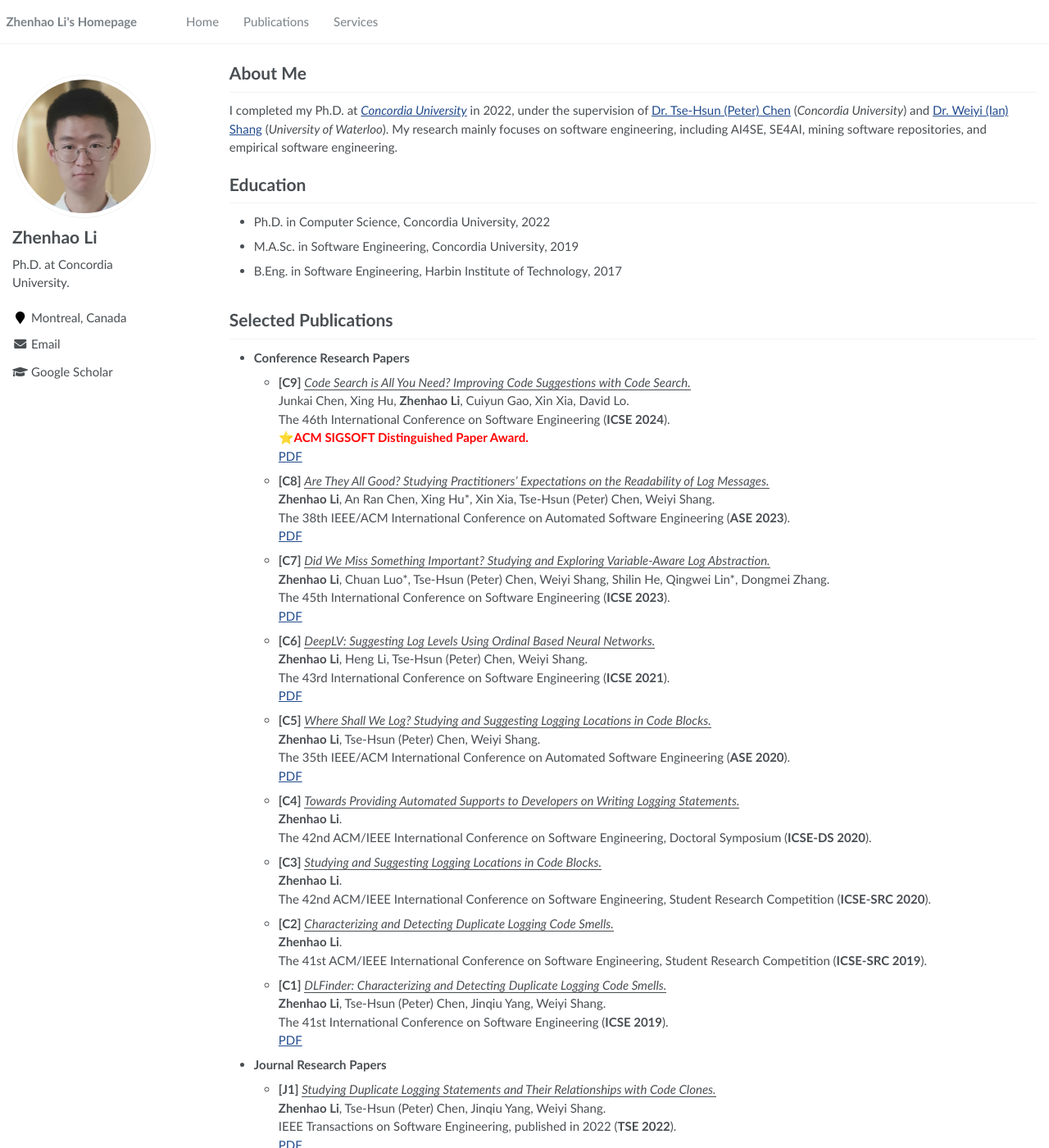
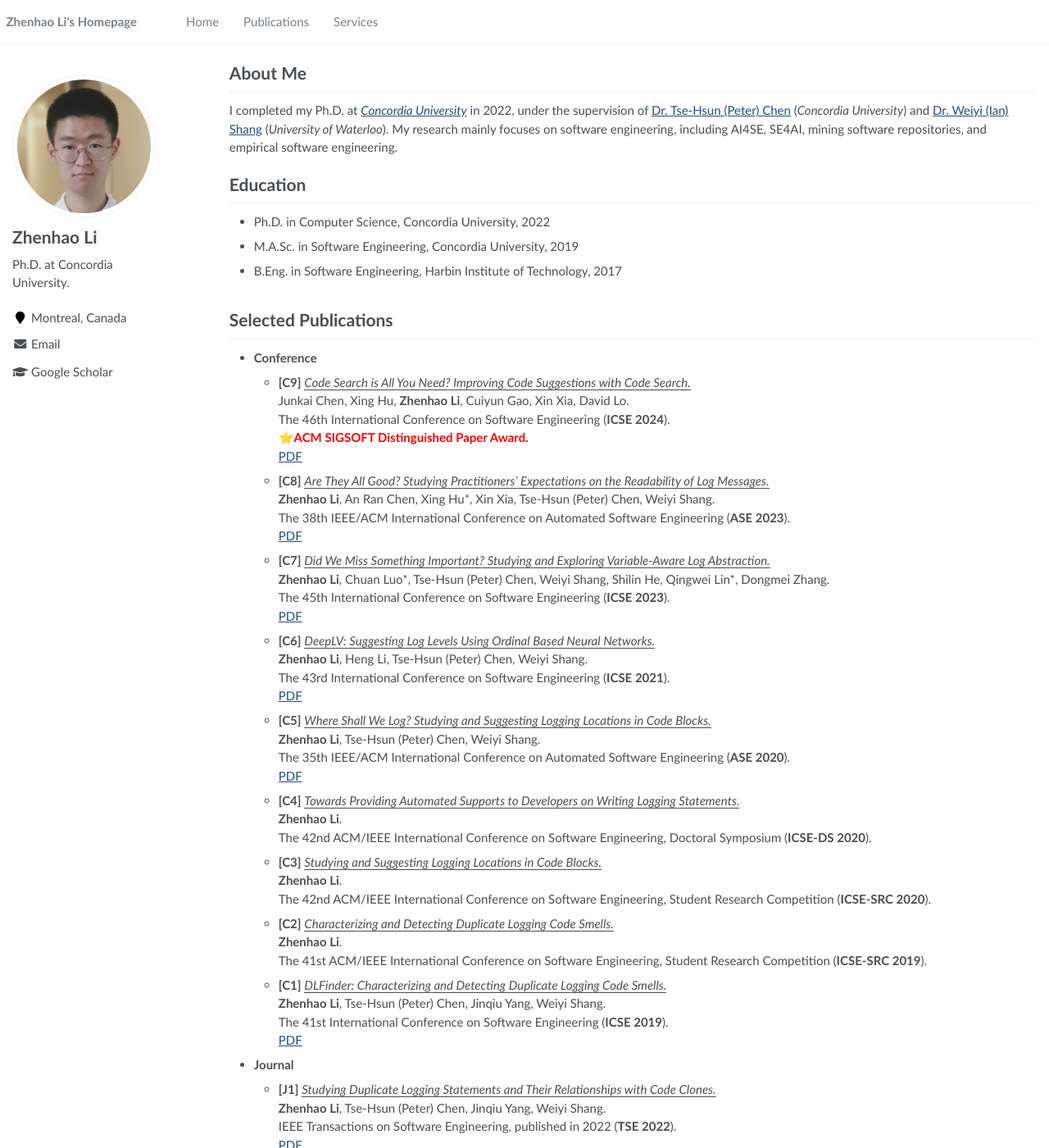
Before and after one commit to ginolzh/ginolzh.github.io, a Jekyll site: the page built from _pages/about.md, in a window 1280 px wide and 1400 px high. Shown: the whole window at 82% size. Built offline with Jekyll 4.4.1, drawn with Linux system fonts in a browser that asks for light colours.

Commit message:
Update about.md

```diff
--- a/_pages/about.md
+++ b/_pages/about.md
@@ -25,7 +25,7 @@ Education
 
 Selected Publications
 ======
-* **Conference Research Papers**
+* **Conference**
   * **[C9]** <ins>*Code Search is All You Need? Improving Code Suggestions with Code Search.*</ins>\
   Junkai Chen, Xing Hu, **Zhenhao Li**, Cuiyun Gao, Xin Xia, David Lo.\
   The 46th International Conference on Software Engineering (**ICSE 2024**).\
@@ -61,7 +61,7 @@ Selected Publications
   The 41st International Conference on Software Engineering (**ICSE 2019**).\
   [PDF](https://ginolzh.github.io/papers/ICSE2019_Dup_Log.pdf)
 
-* **Journal Research Papers**
+* **Journal**
   * **[J1]** <ins>*Studying Duplicate Logging Statements and Their Relationships with Code Clones.*</ins>\
   **Zhenhao Li**, Tse-Hsun (Peter) Chen, Jinqiu Yang, Weiyi Shang.\
   IEEE Transactions on Software Engineering, published in 2022 (**TSE 2022**).\
```
